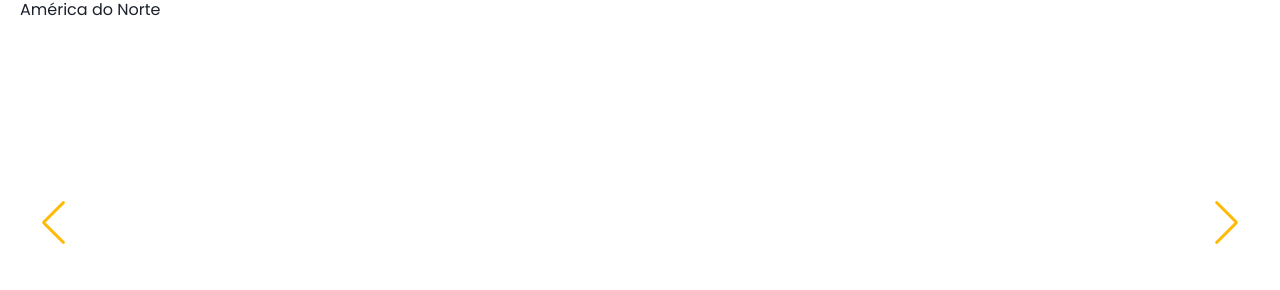
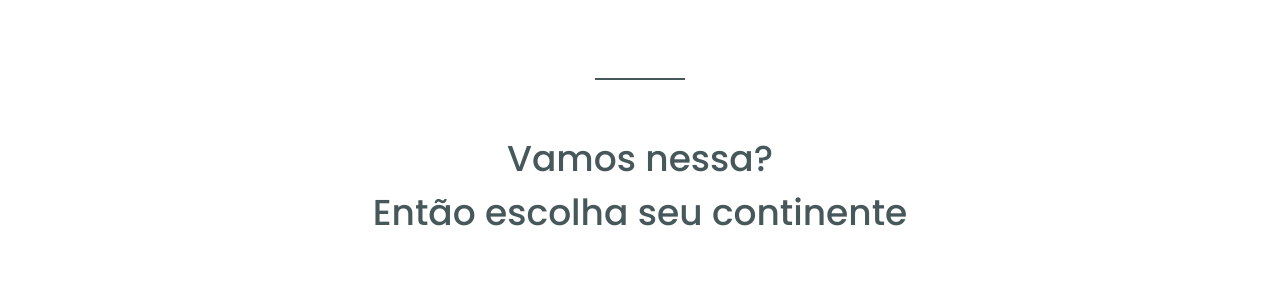
Before and after one commit to brunotoresan/worldtrip, a Next.js app: page / in a window 1280 px wide. Shown: the part 729-1019 px from the top of the page. Built offline with nearby package versions, Linux system fonts and the light colour scheme.

Commit message:
finished refactoring of home page

```diff
--- /dev/null
+++ b/src/pages/components/ChooseYourContinent.tsx
@@ -0,0 +1,19 @@
+import { Box, Text } from "@chakra-ui/react"
+
+export function ChooseYourContinent(){
+  return (
+    <>
+      <Box w={["60px", "90px"]} mt={["36px", "80px"]} mb={["24px", "52px"]} mx="auto" border="1px solid #47585B"/>
+      <Box
+        textAlign="center"
+        mb={["20px", "52px"]}
+        fontSize={["1.25rem", "2.25rem"]}
+        fontWeight="500"
+        color="gray.700"
+      >
+        <Text>Vamos nessa?</Text>
+        <Text>Então escolha seu continente</Text>
+      </Box>
+    </>
+  )
+}
--- a/src/pages/index.tsx
+++ b/src/pages/index.tsx
@@ -1,6 +1,7 @@
 import { Banner } from "./components/Banner";
 import { Header } from "./components/Header";
 import { TravelTypes } from "./components/TravelTypes";
+import { ChooseYourContinent } from "./components/ChooseYourContinent";
 import ContinentCarousel from "./components/ContinentCarousel";
 
 export default function Home() {
@@ -9,6 +10,7 @@ export default function Home() {
       <Header />
       <Banner />
       <TravelTypes />
+      <ChooseYourContinent />
       <ContinentCarousel />
     </>
   )
```
